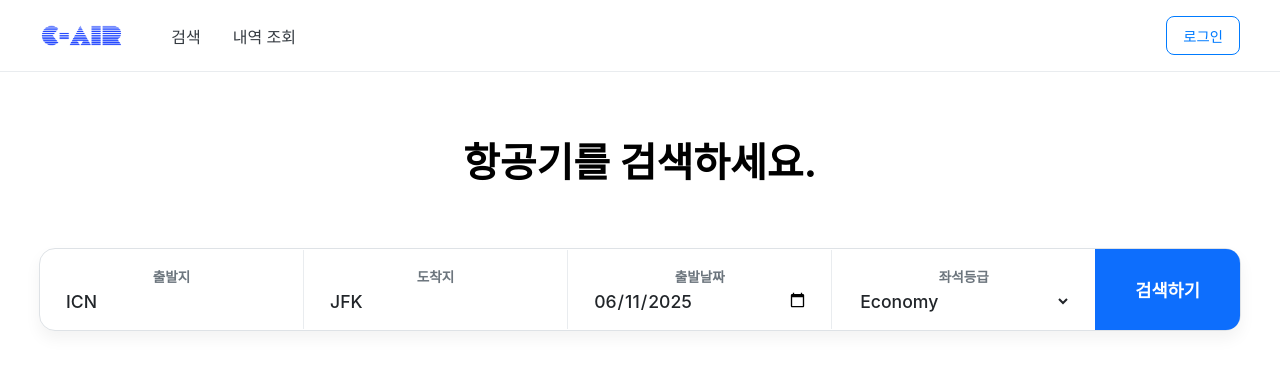
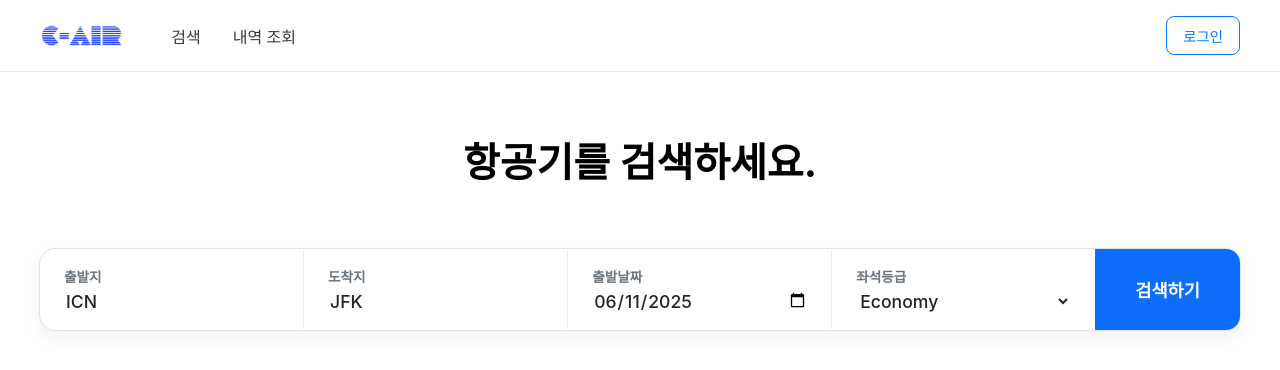
Before and after one commit to dongmin-dev/c-air, a React (Create React App) app in the folder frontend/: page /search in a window 1280 px wide. Shown: the top 370 px of the page. Built offline with nearby package versions, Linux system fonts and the light colour scheme.

Commit message:
style(frontend): left-align labels in search form

```diff
--- a/frontend/src/components/SearchForm.css
+++ b/frontend/src/components/SearchForm.css
@@ -1,4 +1,5 @@
 .search-form-wrapper {
+  /* Provides some spacing around the form */
   padding: 2rem 0;
 }
 
@@ -6,7 +7,7 @@
   max-width: 1200px;
   margin: 0 auto;
   display: flex;
-  align-items: center;
+  align-items: center; /* Vertically aligns items in the middle */
   background-color: #fff;
   border-radius: 16px;
   border: 1px solid #dee2e6;
@@ -18,6 +19,10 @@
   padding: 1rem 1.5rem;
   border-right: 1px solid #e9ecef;
   cursor: pointer;
+  transition: background-color 0.2s;
+  display: flex; /* Add flex display */
+  flex-direction: column; /* Stack label and input vertically */
+  align-items: flex-start; /* This is the new line to align items left */
 }
 
 .form-section:hover {
@@ -32,7 +37,6 @@
   margin-bottom: 0.25rem;
 }
 
-/* New style for our inputs and select dropdown */
 .form-input {
   width: 100%;
   border: none;
@@ -40,15 +44,13 @@
   font-size: 1.1rem;
   font-weight: 500;
   color: #212529;
-  font-family: inherit; /* Ensure it uses the page's font */
+  font-family: inherit;
 }
 
-/* Remove the default focus outline */
 .form-input:focus {
   outline: none;
 }
 
-/* Specific styling for the date picker icon */
 input[type="date"]::-webkit-calendar-picker-indicator {
   cursor: pointer;
 }
```
